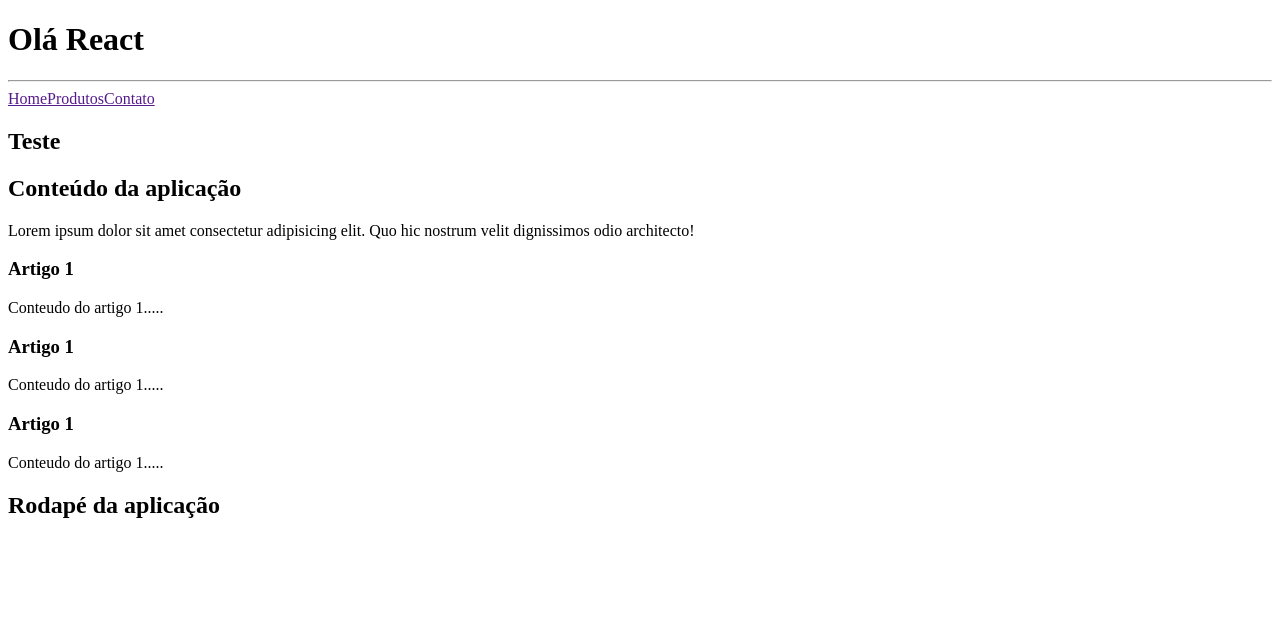
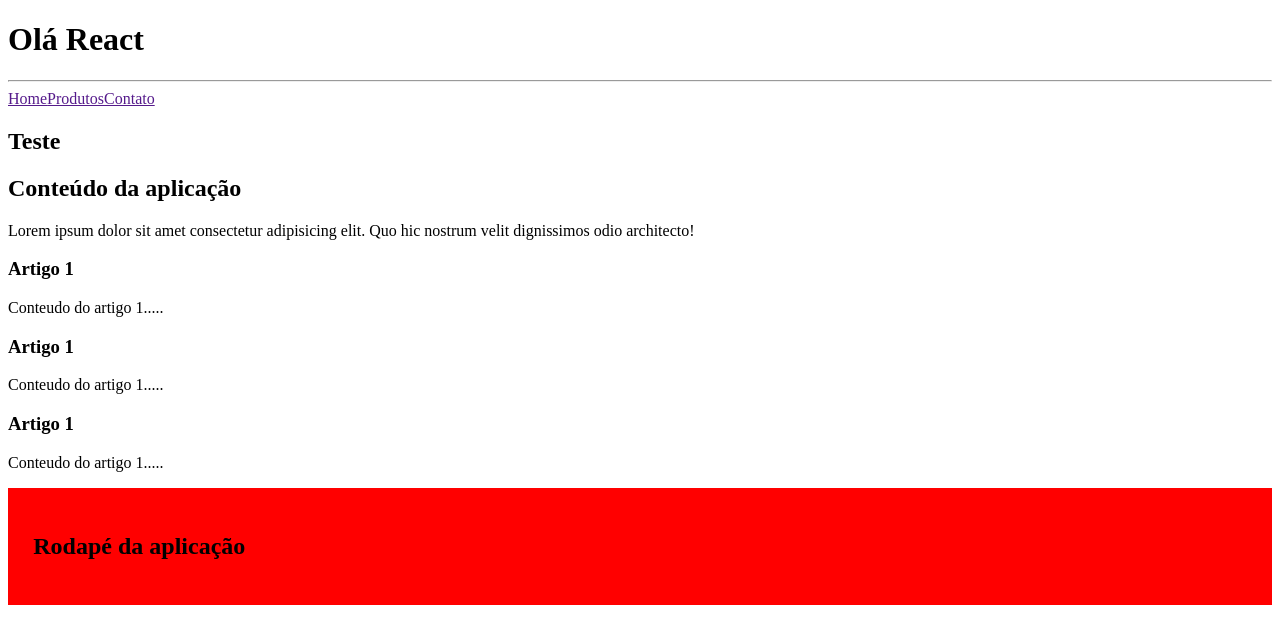
Before and after one commit to kaue-S/react-fundamentos, a React (Vite) app: page / in a window 1280 px wide. Shown: the top 644 px of the page. Built offline with nearby package versions, Linux system fonts and the light colour scheme.

Commit message:
Update Rodape.jsx

```diff
--- a/src/components/Rodape.jsx
+++ b/src/components/Rodape.jsx
@@ -1,6 +1,6 @@
 function Rodape() {
   return (
-    <footer>
+    <footer style={{ backgroundColor: "red", padding: "2%" }}>
       <h2>Rodapé da aplicação</h2>
     </footer>
   );
```
